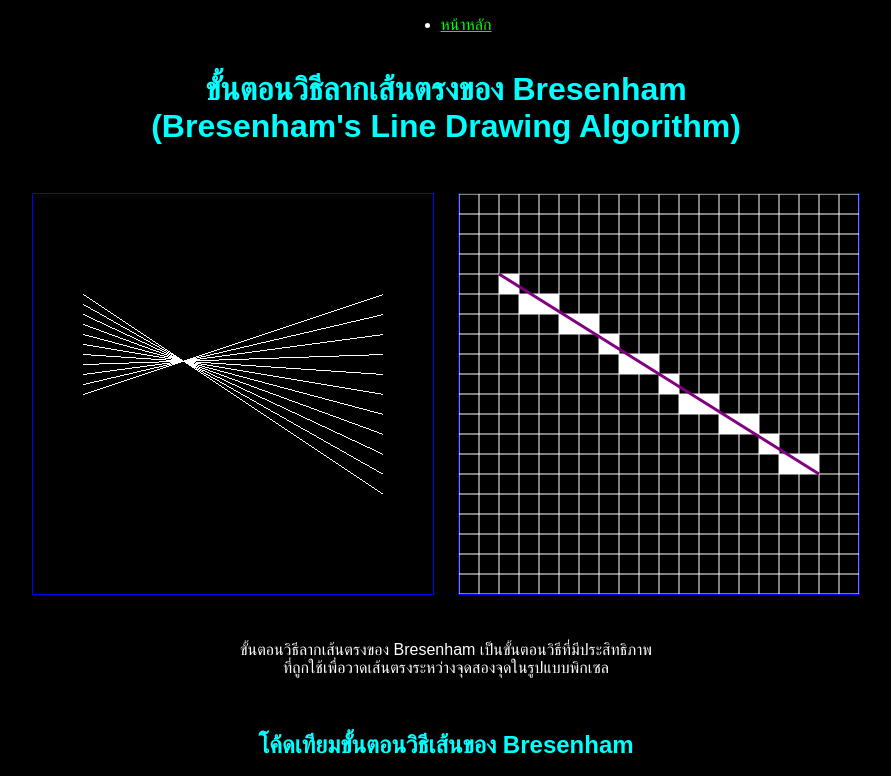
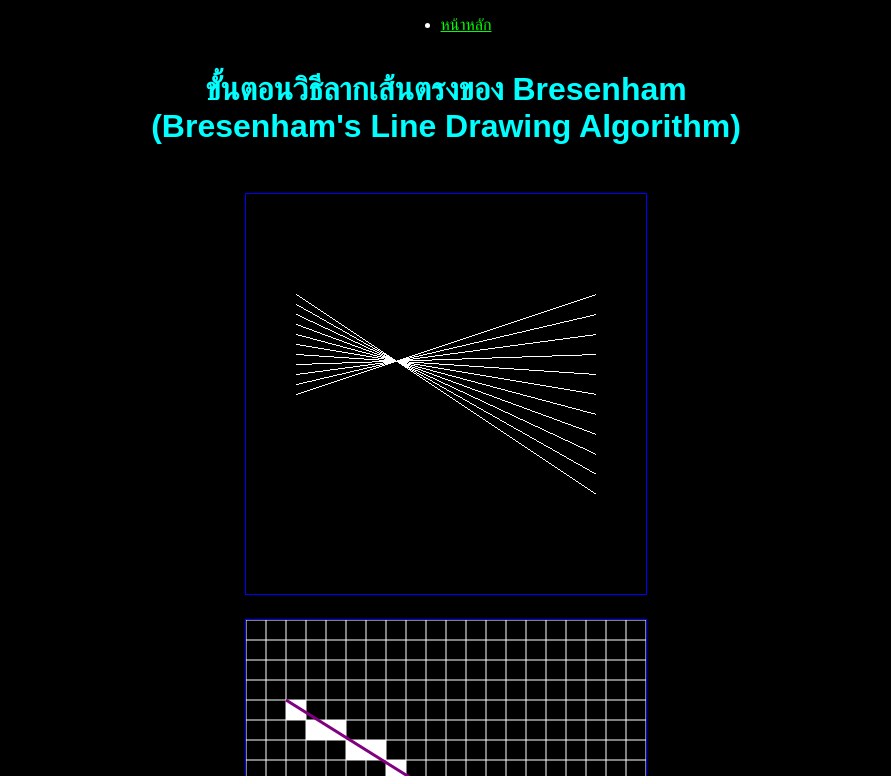
Before and after one commit to ItinusPerinetus/computer-graphics, a plain HTML site: page lines/straight lines/Bresenham's Line Algorithm.html in a window 1280 px wide. Shown: the top 776 px of the page, without its empty margins (194-1085 px from the left). Drawn offline with Linux system fonts and the light colour scheme.

Commit message:
Update Bresenham's Line Algorithm.html

```diff
--- a/lines/straight lines/Bresenham's Line Algorithm.html
+++ b/lines/straight lines/Bresenham's Line Algorithm.html
@@ -43,7 +43,7 @@
     </header>
     <h1 style="text-align: center; color:cyan">ขั้นตอนวิธีลากเส้นตรงของ Bresenham<br>(Bresenham's Line Drawing Algorithm)</h1>
     <p>
-        <canvas id="mainCanvas" width="400" height="400"></canvas>
+        <canvas id="mainCanvas" width="400" height="400"></canvas><br>
         <canvas id="gridCanvas" width="400" height="400"></canvas>
     </p>
     <div class="explanation">
```
